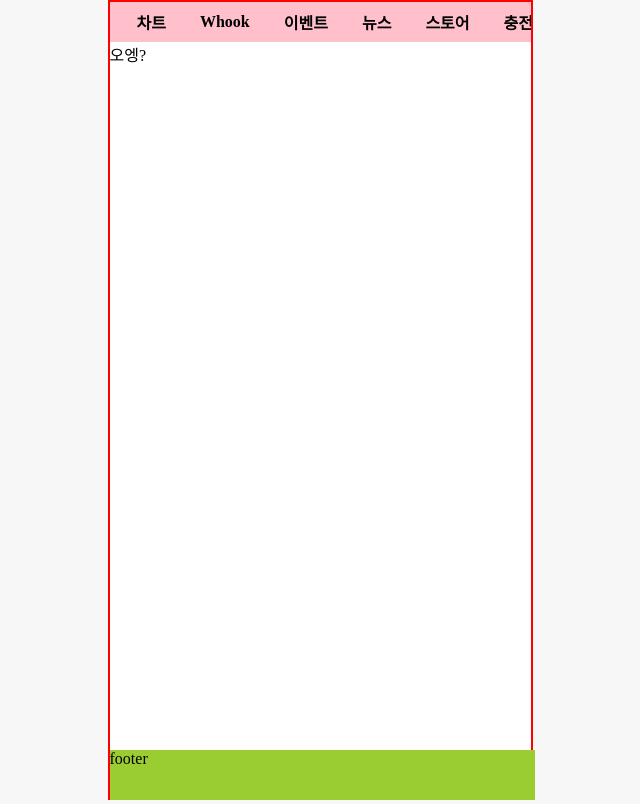
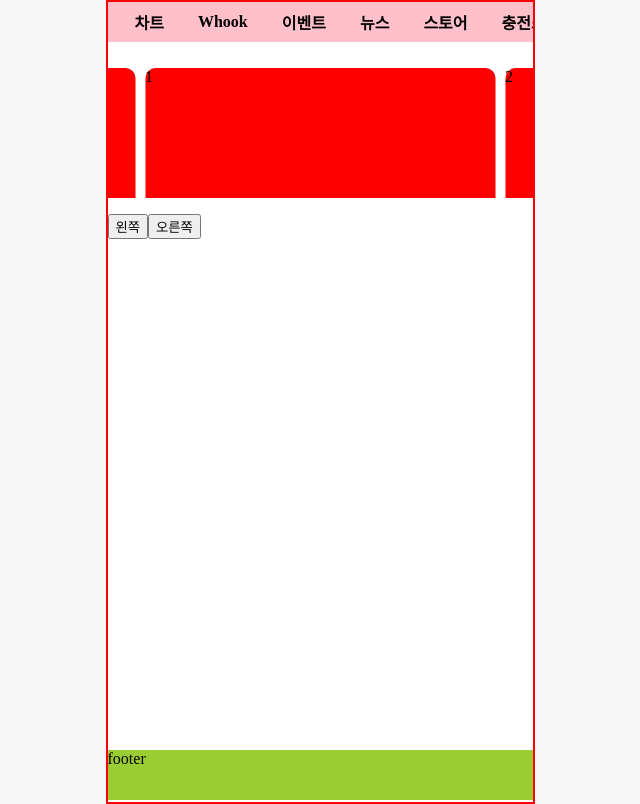
Before and after one commit to sophiecode1105/hanteo-assignment-react, a React (Vite) app: page /chart in a window 1280 px wide. Shown: the whole page, without its empty margins (320-960 px from the left). Built offline with nearby package versions, Linux system fonts and the light colour scheme.

Commit message:
feat: infinite carousel

```diff
--- a/src/App.module.scss
+++ b/src/App.module.scss
@@ -10,7 +10,6 @@ body {
     min-height: 100vh;
     max-width: 425px;
     margin: 0 auto;
-    box-sizing: border-box;
     height: 100%;
     background-color: #FFFFFF;
     border: 2px solid red;
--- /dev/null
+++ b/src/components/Carousel/Carousel.module.scss
@@ -0,0 +1,23 @@
+.container {
+    margin: 10px 0;
+    overflow: hidden;
+}
+
+.slider_wrapper {
+    display: flex;
+    width: max-content;
+    list-style: none;
+    padding: 0;
+}
+
+.slider_item {
+    width: 350px !important;
+    height: 130px;
+    background-color: red;
+    border-radius: 10px 10px 0 0;
+    float: left;
+}
+
+.slider_item:not(:last-child) {
+    margin-right: 10px;
+}
--- /dev/null
+++ b/src/components/Carousel/Crousel.tsx
@@ -0,0 +1,132 @@
+import { useEffect, useRef, useState } from "react";
+import styles from "./Carousel.module.scss";
+
+/* 목표: 재활용가능한 carousel만들기. 움직이는 갯수 및 사이즈에 관련없이 작동하도록 구현. */
+const Carousel = () => {
+  const sliders = useRef<HTMLUListElement>(null);
+  const container = useRef<HTMLDivElement>(null);
+  const [slidertWidth, setSliderWidth] = useState(350);
+  const [marginRight, setMarginRight] = useState(10);
+  const [initialTranslateX, setInitialTranslateX] = useState(682.5);
+  const [slideList, setSliderList] = useState([1, 2, 3]);
+  const [isMoving, setisMoving] = useState(false);
+  const [currentIdx, setcurrentIdx] = useState(0);
+  //복사해줄 요소의 갯수
+  const bufferSize = 2;
+  //한번에 이동할 요소의 갯수
+  const moveFactor = 1;
+  const delays = 0.5;
+
+  /* 초기 셋팅을 해주는 함수. 앞뒤로 복사해줄 요소를 복사해줍니다. bufferSize와 moveFactor가 변경하여도 문제없이 작동하도록 합니다.*/
+  const setList = (initialList: number[]) => {
+    const newList = [
+      ...initialList.slice(-bufferSize),
+      ...initialList,
+      ...initialList.slice(0, bufferSize),
+    ];
+    setSliderList(newList);
+    const newIdx = bufferSize + currentIdx;
+    setcurrentIdx(newIdx);
+  };
+
+  const moveSlider = (direction: number) => {
+    const element = sliders.current;
+
+    if (!element) return;
+
+    if (isMoving) return;
+    setisMoving(true);
+
+    element.style.transition = `transform ${delays}s ease-in-out`;
+    element.style.transform = `translateX(${-(
+      direction * moveFactor * slidertWidth +
+      initialTranslateX +
+      direction * marginRight
+    )}px)`;
+
+    setTimeout(() => {
+      reArrangeData(direction);
+
+      element.style.transition = "none";
+      element.style.transform = `translateX(-${initialTranslateX}px)`;
+      setisMoving(false);
+    }, delays * 1000);
+  };
+
+  const reArrangeData = (direction: number) => {
+    if (direction > 0) {
+      const newList = [...slideList];
+      const newBufferIdx = 0 + bufferSize * 2;
+      const newBuffer = newList.slice(newBufferIdx, newBufferIdx + moveFactor);
+
+      setSliderList([...newList.slice(moveFactor), ...newBuffer]);
+    } else {
+      const newList = [...slideList];
+      const newBufferIdx = newList.length - bufferSize * 2;
+      const newBuffer = newList.slice(newBufferIdx - moveFactor, newBufferIdx);
+
+      const newDataStrip = [...newBuffer, ...newList.slice(0, -moveFactor)];
+      setSliderList(newDataStrip);
+    }
+  };
+
+  useEffect(() => {
+    /* css를통해서 slider의 width나 gap이 변하더라도, 동적으로 가져와서 변경시켜줄 수 있게 계산을 해줍니다. */
+    const sliderWrapper = sliders.current;
+    if (container.current === null || sliderWrapper === null) return;
+    const containerWidth = container.current.clientWidth;
+    const sliderElement = container.current.querySelector(
+      `.${styles.slider_item}`
+    );
+    if (sliderElement === null) return;
+    const sliderItemWidth = sliderElement?.clientWidth;
+    setSliderWidth(sliderItemWidth);
+    const computedStyle = window.getComputedStyle(sliderElement);
+    const margin = parseFloat(computedStyle.marginRight);
+    setMarginRight(margin);
+
+    /* 요소를 정가운데에 위치하기위해서 계산을 해줍니다. css에서 값을 변경하게되어도 영향을 받지않습니다. */
+    const TotalBufferWidth =
+      sliderItemWidth * bufferSize + margin * (bufferSize - 1);
+    const visibleWidth = (containerWidth - (sliderItemWidth + margin * 2)) / 2;
+    sliderWrapper.style.transform = `translateX(-${
+      TotalBufferWidth - visibleWidth
+    }px)`;
+    setInitialTranslateX(TotalBufferWidth - visibleWidth);
+
+    /* list를 복사해주는 값. 무한슬라이더를 위하여 앞뒤로 값들을 복사해야합니다. */
+    setList(slideList);
+  }, []);
+
+  return (
+    <div className={styles.container} ref={container}>
+      <ul className={styles.slider_wrapper} ref={sliders}>
+        {slideList.map((slider, idx) => {
+          return (
+            <li key={`slider-${idx}`} className={styles.slider_item}>
+              {slider}
+            </li>
+          );
+        })}
+      </ul>
+      <div>
+        <button
+          onClick={() => {
+            moveSlider(-1);
+          }}
+        >
+          왼쪽
+        </button>
+        <button
+          onClick={() => {
+            moveSlider(1);
+          }}
+        >
+          오른쪽
+        </button>
+      </div>
+    </div>
+  );
+};
+
+export default Carousel;
--- a/src/components/Footer/Footer.tsx
+++ b/src/components/Footer/Footer.tsx
@@ -1,6 +1,6 @@
 import styles from "./Footer.module.scss";
 
 const Footer = () => {
-  return <div className={styles.container}>footer</div>;
+  return <footer className={styles.container}>footer</footer>;
 };
 export default Footer;
--- a/src/page/Chart/Chart.tsx
+++ b/src/page/Chart/Chart.tsx
@@ -1,7 +1,12 @@
+import Carousel from "../../components/Carousel/Crousel";
 import styles from "./Chart.module.scss";
 
 const Chart = () => {
-  return <div className={styles.container}>오엥?</div>;
+  return (
+    <div className={styles.container}>
+      <Carousel />
+    </div>
+  );
 };
 
 export default Chart;
```
